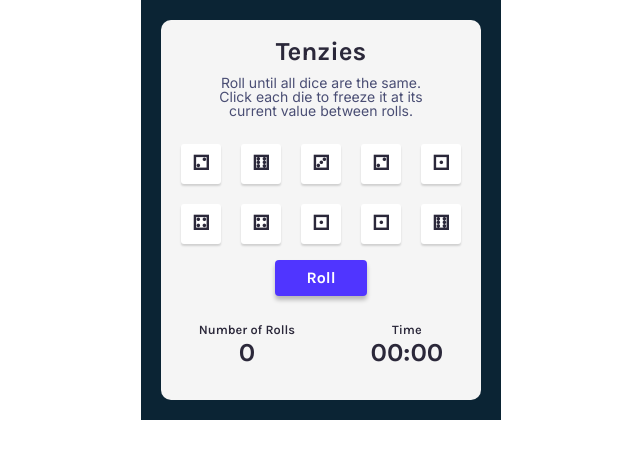
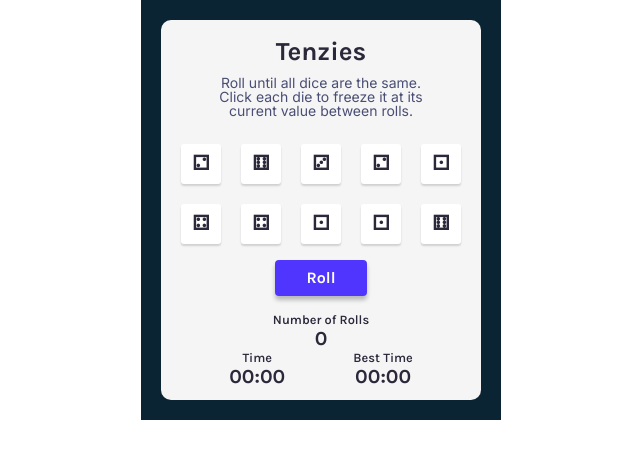
Before and after one commit to Romanmaliska/tenzies, a React (Create React App) app: page / in a window 1280 px wide. Shown: the top 458 px of the page, without its empty margins (319-959 px from the left). Built offline with nearby package versions, Linux system fonts and the light colour scheme.

Commit message:
added Stopwatch component and Best time checker

```diff
--- a/src/App.js
+++ b/src/App.js
@@ -1,4 +1,3 @@
-import "./App.scss";
 import Main from "./components/Main";
 
 function App() {
--- a/src/App.scss
+++ /dev/null
@@ -1,12 +0,0 @@
-@import url("https://fonts.googleapis.com/css2?family=Karla:ital,wght@0,300;0,400;0,500;0,600;0,700;1,200;1,300;1,400;1,500;1,600&display=swap");
-@import url("https://fonts.googleapis.com/css2?family=Inter:wght@400;600;700&display=swap");
-
-body,
-h1,
-h2,
-h3,
-p,
-span {
-    margin: 0;
-    padding: 0;
-}
--- a/src/components/Button.js
+++ b/src/components/Button.js
@@ -3,7 +3,7 @@ import './button.scss';
 
 const Button = (props) => {
     return props.isGameFinished ? (
-        <button className="btn" onClick={props.resetDices}>
+        <button className="btn" onClick={props.resetGame}>
             Reset game
         </button>
     ) : (
--- a/src/components/Confetti.js
+++ b/src/components/Confetti.js
@@ -1,15 +1,18 @@
 import React from 'react'
 import Confetti from 'react-confetti'
+import './confetti.scss'
 
 
 const Confettis = (props) => {
   return (
-   <Confetti
+    <div className="confetti">
+    <Confetti
       width="360px"
       height="380px"
       run={props.isGameFinished}
       recycle={false}
     />
+    </div>
   )
 }
 
--- a/src/components/Main.js
+++ b/src/components/Main.js
@@ -4,7 +4,6 @@ import Button from "./Button";
 import RollCounter from "./RollCounter";
 import Stopwatch from "./Stopwatch";
 import Confettis from "./Confetti";
-
 import "./main.scss";
 
 const Main = () => {
@@ -53,7 +52,7 @@ const Main = () => {
         });
 
         if (diceNumbers.every((item) => !item.isSelected)) {
-            setLastDiceValue('');
+            setLastDiceValue("");
         }
     };
 
@@ -75,7 +74,7 @@ const Main = () => {
 
     /* managing Reset Game button functionality */
 
-    const resetDices = () => {
+    const resetGame = () => {
         setIsDiceSelected(false);
         setcountOfRolls(0);
         setDiceNumbers(randomDicesArray());
@@ -90,7 +89,7 @@ const Main = () => {
                 <p className="game__text">
                     Roll until all dice are the same. Click each die to freeze
                     it at its current value between rolls.
-                <Confettis isGameFinished={isGameFinished} />
+                    <Confettis isGameFinished={isGameFinished} />
                 </p>
                 {diceNumbers.map((item) => (
                     <Dice
@@ -100,15 +99,17 @@ const Main = () => {
                         selectDice={() => selectDice(item.id)}
                     />
                 ))}
-                    <Button
-                        rollDices={rollDices}
-                        resetDices={resetDices}
-                        isGameFinished={isGameFinished}
-                    />
-                <div className="stats">
-                    <RollCounter countOfRolls={countOfRolls} />
-                    <Stopwatch isDiceSelected={isDiceSelected} countOfRolls={countOfRolls} isGameFinished={isGameFinished} />
-                </div>
+                <Button
+                    rollDices={rollDices}
+                    resetGame={resetGame}
+                    isGameFinished={isGameFinished}
+                />
+                <RollCounter countOfRolls={countOfRolls}/>
+                <Stopwatch
+                    isDiceSelected={isDiceSelected}
+                    countOfRolls={countOfRolls}
+                    isGameFinished={isGameFinished}
+                />
             </div>
         </div>
     );
--- a/src/components/RollCounter.js
+++ b/src/components/RollCounter.js
@@ -1,13 +1,13 @@
-import React from 'react'
-import './rollCounter.scss'
+import React from "react";
+import "./rollCounter.scss";
 
 const RollCounter = (props) => {
-  return (
-    <div>
-    <h2 className="heading">Number of Rolls</h2>
-    <h3 className="count">{props.countOfRolls}</h3>
-    </div>
-  )
-}
+    return (
+        <div className="rollCounter">
+            <h2 className="rollCounter__heading">Number of Rolls</h2>
+            <h3 className="rollCounter__count">{props.countOfRolls}</h3>
+        </div>
+    );
+};
 
-export default RollCounter
+export default RollCounter;
--- a/src/components/Stopwatch.js
+++ b/src/components/Stopwatch.js
@@ -2,30 +2,52 @@ import React from "react";
 import "./stopwatch.scss";
 
 const Stopwatch = (props) => {
-    const [count, setCount] = React.useState(0);
+    const [time, setTime] = React.useState(0);
     const [intervalId, setIntervalId] = React.useState();
 
     React.useEffect(() => {
-        if ((props.isDiceSelected || props.countOfRolls > 0) && !props.isGameFinished) {
+        if (!props.isDiceSelected && props.countOfRolls === 0) {
+            setTime(0);
+        } else if (
+            (props.isDiceSelected || props.countOfRolls > 0) &&
+            !props.isGameFinished
+        ) {
             setIntervalId(
-                setInterval(() => setCount((prevCount) => prevCount + 1), 1000)
+                setInterval(() => setTime((prevTime) => prevTime + 1), 1000)
             );
+        } else {
+            clearInterval(intervalId);
         }
-        else  {
-            clearInterval(intervalId);
-            setCount(0);
+    }, [props.isDiceSelected || props.countOfRolls > 0, props.isGameFinished]);
+
+    React.useEffect(() => {
+        if (props.isGameFinished && time < localStorage.getItem("time")) {
+            localStorage.setItem("time", time);
         }
-    }, [props.isDiceSelected || props.countOfRolls > 0, !props.isGameFinished ]);
+    }, [props.isGameFinished]);
 
     return (
-        <div>
-            <h3 className="heading">Time</h3>
-            <span className="time">
-                {("0" + Math.floor(count / 60)).slice(-2)}:
-            </span>
-            <span className="time">
-                {("0" + Math.floor(count % 60)).slice(-2)}
-            </span>
+        <div className="stopwatch">
+            <div>
+                <h3 className="stopwatch__heading">Time</h3>
+                <span className="stopwatch__time">
+                    {("0" + Math.floor(time / 60)).slice(-2)}:
+                </span>
+                <span className="stopwatch__time">
+                    {("0" + Math.floor(time % 60)).slice(-2)}
+                </span>
+            </div>
+            <div>
+                <h3 className="stopwatch__heading">Best Time</h3>
+                <span className="stopwatch__time">
+                    {("0" + Math.floor(localStorage.getItem("time") / 60)).slice(-2)}:
+                </span>
+                <span className="stopwatch__time">
+                    {("0" + Math.floor(localStorage.getItem("time") % 60)).slice(-2)}
+                </span>
+
+
+            </div>
         </div>
     );
 };
--- /dev/null
+++ b/src/components/confetti.scss
@@ -0,0 +1,7 @@
+.confetti{
+    display: flex;
+    align-items: center;
+    justify-content: center;
+
+    margin: auto;
+}
--- a/src/components/main.scss
+++ b/src/components/main.scss
@@ -1,3 +1,16 @@
+@import url("https://fonts.googleapis.com/css2?family=Karla:ital,wght@0,300;0,400;0,500;0,600;0,700;1,200;1,300;1,400;1,500;1,600&display=swap");
+@import url("https://fonts.googleapis.com/css2?family=Inter:wght@400;600;700&display=swap");
+
+body,
+h1,
+h2,
+h3,
+p,
+span {
+    margin: 0;
+    padding: 0;
+}
+
 .container {
     display: flex;
     align-items: center;
@@ -39,10 +52,6 @@
             line-height: 1;
             color: #4a4e74;
         }
-        .stats{
-            display:flex;
-            justify-content: space-around;
-            align-items: center;
-        }
+
     }
 }
--- a/src/components/rollCounter.scss
+++ b/src/components/rollCounter.scss
@@ -1,12 +1,12 @@
-.heading {
-    padding-top: 1.625rem;
-    font-size: 0.8rem;
-    font-weight: 600;
-    color: #2b283a;
-    text-align: center;
+.rollCounter {
+   padding-top: 1rem;
+    .rollCounter__heading {
+        font-size: 0.8rem;
+        font-weight: 600;
+        color: #2b283a;
+    }
+    .rollCounter__count {
+        font-weight: 700;
+        font-size: 1.25rem;
+    }
 }
-
-.count {
-    font-weight: 700;
-    font-size: 1.625rem;
-}
--- a/src/components/stopwatch.scss
+++ b/src/components/stopwatch.scss
@@ -1,12 +1,15 @@
-.heading {
-    padding-top: 1.625rem;
+.stopwatch {
+  display: flex;
+  justify-content: space-evenly;
+
+    .stopwatch__heading {
         font-size: 0.8rem;
         font-weight: 600;
         color: #2b283a;
-    text-align: center;
     }
 
-.time {
+    .stopwatch__time {
         font-weight: 700;
-    font-size: 1.625rem;
+        font-size: 1.25rem;
     }
+}
```
Lines whose indentation alone changed are shown as unchanged.
